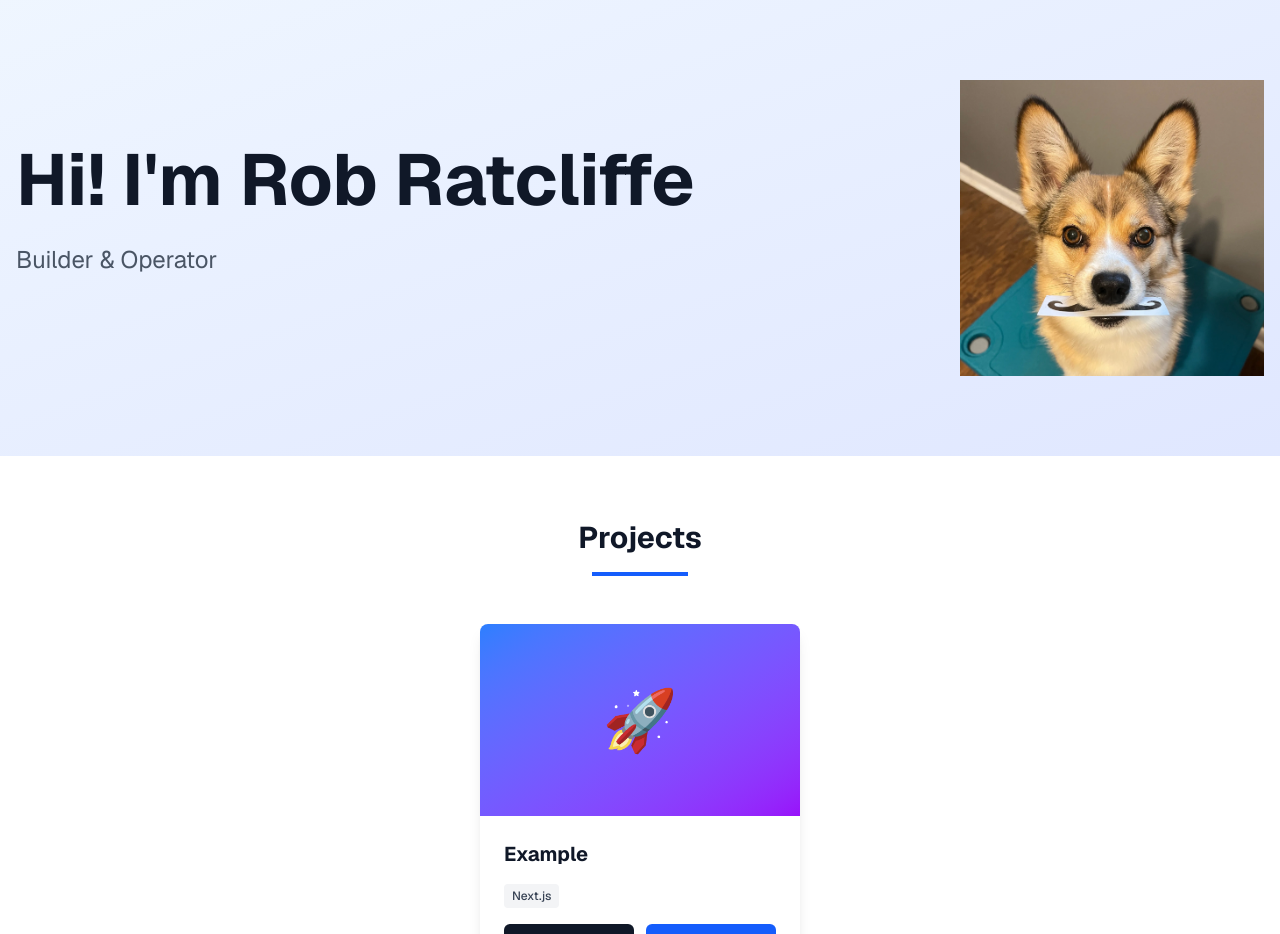
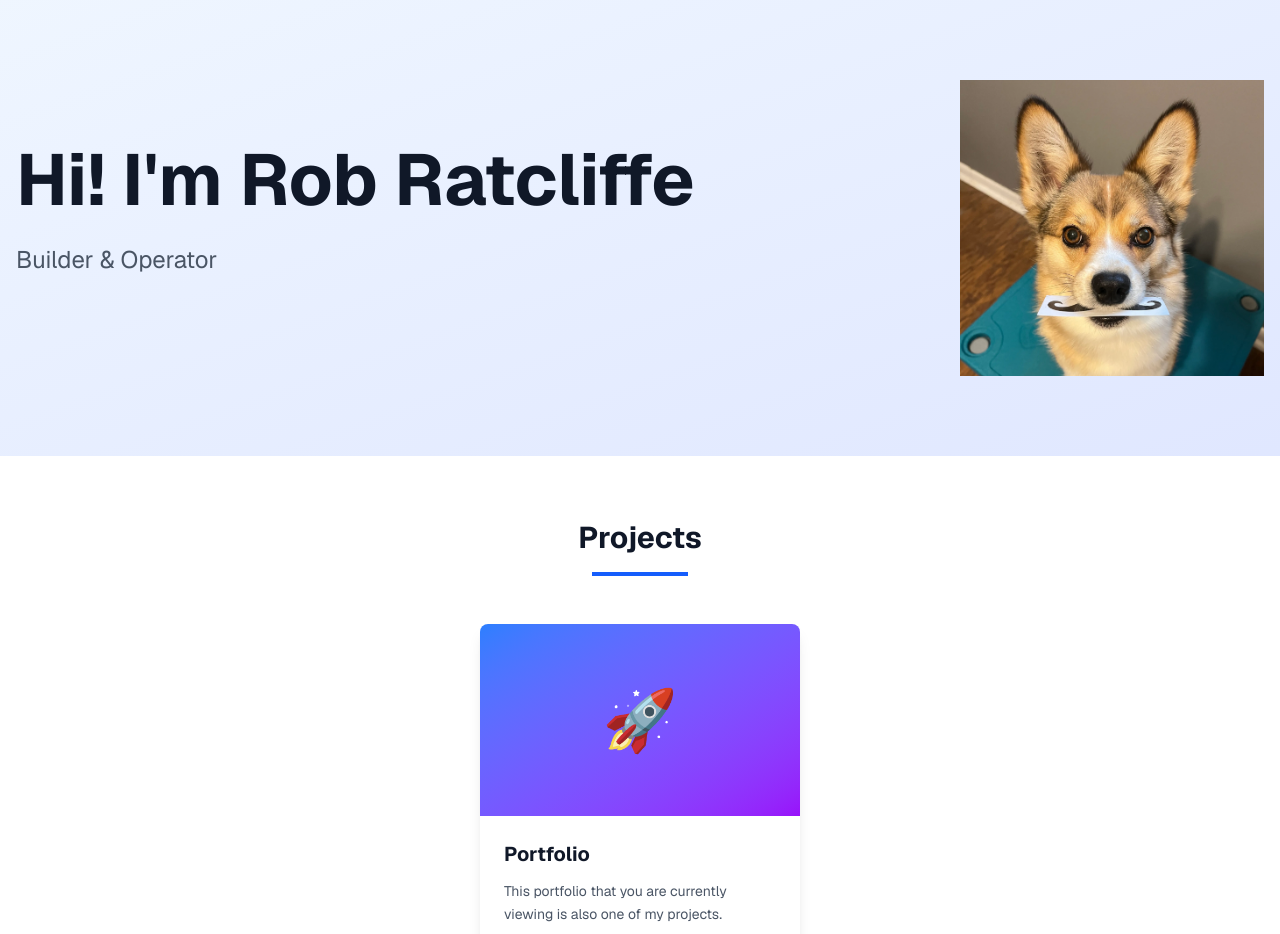
Before and after one commit to rlratcliffe/portfolio, a Next.js app: page / in a window 1280 px wide. Shown: the top 934 px of the page. Built offline with nearby package versions, Linux system fonts and the light colour scheme.

Commit message:
feat: change Project links
- Open Github link in new tab
- Only show demo link if there's a demo

```diff
--- a/src/app/components/Projects.tsx
+++ b/src/app/components/Projects.tsx
@@ -39,12 +39,14 @@ export default function Projects({projects}: ProjectsProps) {
                             </div>
 
                             <div className="project-buttons">
-                                <a href={project.github} className="btn-small btn-github">
+                                <a href={project.github} target={"_blank"} className="btn-small btn-github">
                                     GitHub
                                 </a>
-                                <a href={project.demo} className="btn-small btn-demo">
-                                    Live Demo
-                                </a>
+                                {project.demo && (
+                                    <a href={project.demo} className="btn-small btn-demo">
+                                        Live Demo
+                                    </a>
+                                )}
                             </div>
                         </div>
                     </div>
--- a/src/app/domain/SoftwareProjects.ts
+++ b/src/app/domain/SoftwareProjects.ts
@@ -11,11 +11,11 @@ export class SoftwareProjects {
     private projects = [
         {
             id: 1,
-            title: "Example",
-            description: "",
+            title: "Portfolio",
+            description: "This portfolio that you are currently viewing is also one of my projects.",
             technologies: ["Next.js"],
-            github: "#",
-            demo: "#"
+            github: "https://github.com/rlratcliffe/portfolio",
+            demo: ""
         }
     ];
 
```
